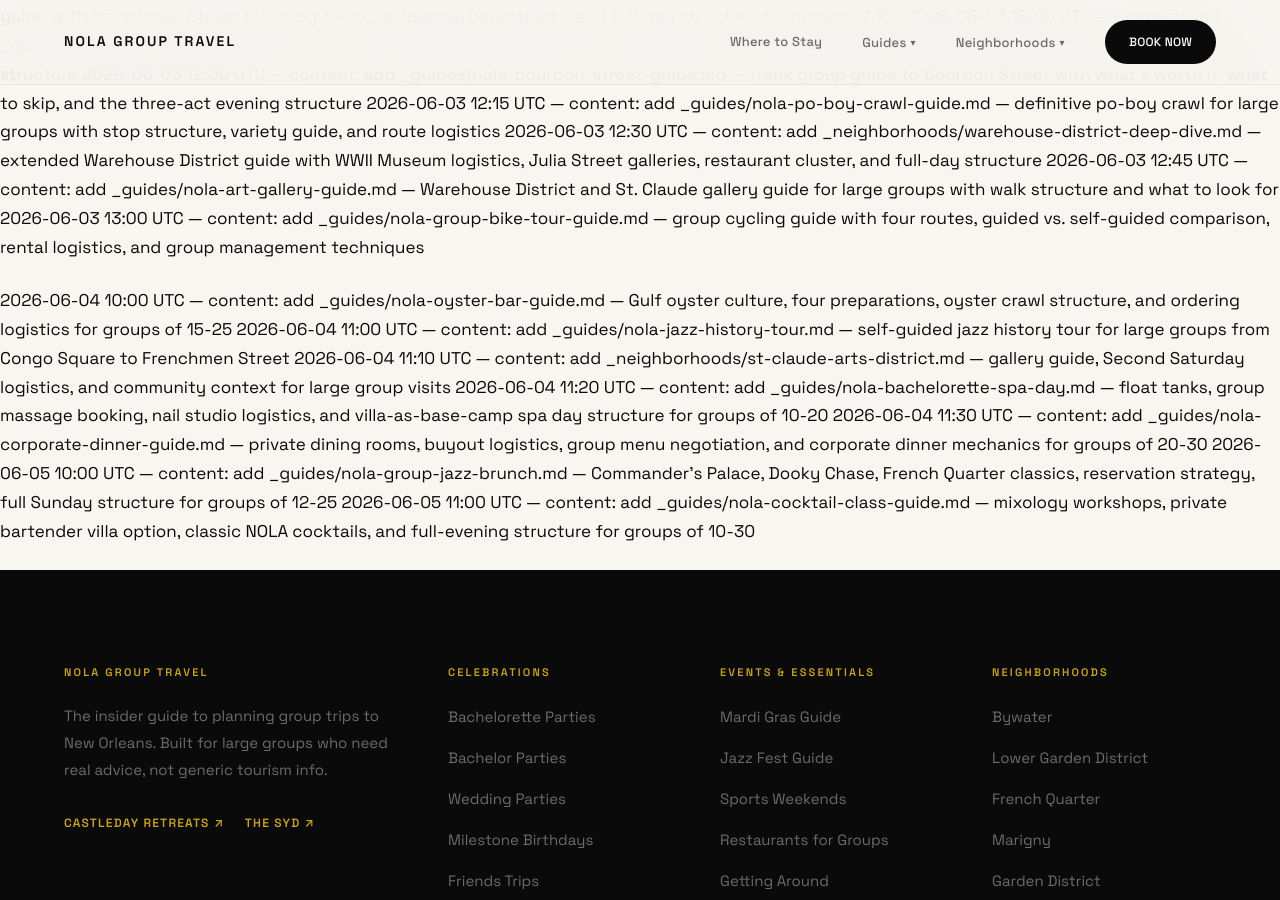
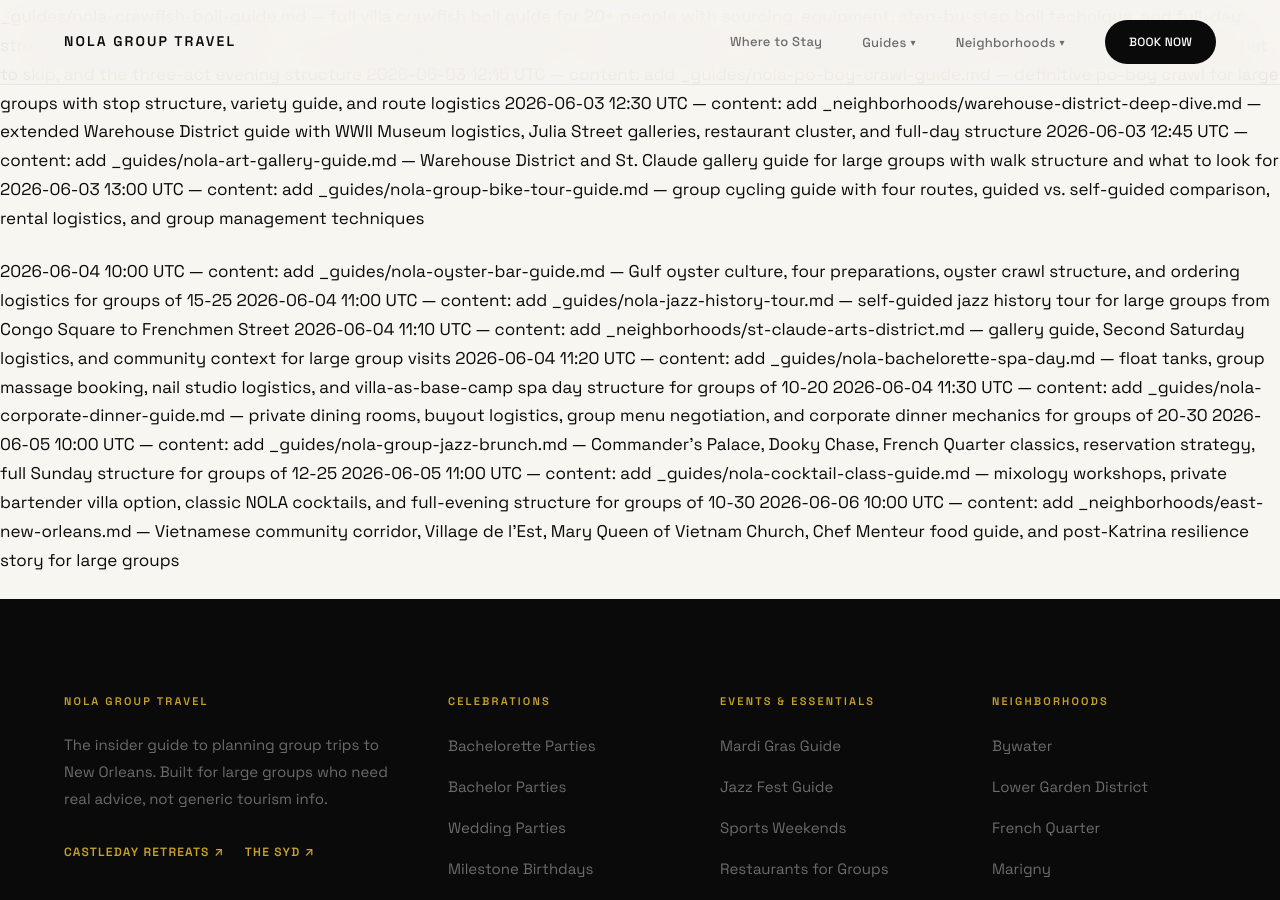
Before and after one commit to sjworth-dev/nola-group-travel, a Jekyll site: the page built from ROADMAP.md, in a window 1280 px wide and 900 px high, scrolled down 13279 px. Built offline with Jekyll 4.4.1, drawn with Linux system fonts in a browser that asks for light colours; some web fonts are replaced; our own code applies the rules of GitHub Pages for plain Markdown files; part of the change alters nothing that is shown; some of the changed text lies outside the part shown.

Commit message:
content: add _neighborhoods/east-new-orleans.md — Vietnamese community and full-city context guide
New neighborhood guide covering Village de l'Est, Mary Queen of Vietnam Church,
the Chef Menteur Highway food corridor, post-Katrina community resilience story,
and logistics for groups of 10-30 visiting New Orleans East. Includes Castleday
and The Syd accommodation CTAs and half-day itinerary structure.

```diff
--- a/ROADMAP.md
+++ b/ROADMAP.md
@@ -97,7 +97,6 @@ New guides go in `_guides/<slug>.md`. New neighborhood pages go in `_neighborhoo
 
 ## Up Next
 
-- `_neighborhoods/east-new-orleans.md` — New Orleans East neighborhood guide: the Vietnamese community corridor, Versailles neighborhood, Mary Queen of Vietnam Church, the Vietnamese restaurants along Chef Menteur Highway, and community context for groups interested in the full city
 - `_guides/nola-voodoo-fest-guide.md` — Voodoo Fest (Halloween weekend music festival in City Park) group guide: the festival itself, the French Quarter Halloween takeover, costume logistics, how to organize a large group for a multi-day music and Halloween weekend
 - `_guides/nola-casino-guide.md` — Harrah's Casino and the gambling scene for large groups: table games, poker rooms, slots vs. table strategy, how to structure a casino evening that works for a mixed group, and what's actually worth doing
 
@@ -246,6 +245,7 @@ New guides go in `_guides/<slug>.md`. New neighborhood pages go in `_neighborhoo
 - 2026-06-04 — `_guides/nola-corporate-dinner-guide.md`
 - 2026-06-05 — `_guides/nola-group-jazz-brunch.md`
 - 2026-06-05 — `_guides/nola-cocktail-class-guide.md`
+- 2026-06-06 — `_neighborhoods/east-new-orleans.md`
 
 ---
 
@@ -382,3 +382,4 @@ New guides go in `_guides/<slug>.md`. New neighborhood pages go in `_neighborhoo
 2026-06-04 11:30 UTC — content: add _guides/nola-corporate-dinner-guide.md — private dining rooms, buyout logistics, group menu negotiation, and corporate dinner mechanics for groups of 20-30
 2026-06-05 10:00 UTC — content: add _guides/nola-group-jazz-brunch.md — Commander's Palace, Dooky Chase, French Quarter classics, reservation strategy, full Sunday structure for groups of 12-25
 2026-06-05 11:00 UTC — content: add _guides/nola-cocktail-class-guide.md — mixology workshops, private bartender villa option, classic NOLA cocktails, and full-evening structure for groups of 10-30
+2026-06-06 10:00 UTC — content: add _neighborhoods/east-new-orleans.md — Vietnamese community corridor, Village de l'Est, Mary Queen of Vietnam Church, Chef Menteur food guide, and post-Katrina resilience story for large groups
--- /dev/null
+++ b/_neighborhoods/east-new-orleans.md
@@ -0,0 +1,219 @@
+---
+title: "New Orleans East: The Vietnamese Community and the Full City"
+description: "Group travel guide to New Orleans East — the Vietnamese corridor along Chef Menteur Highway, Village de l'Est, Mary Queen of Vietnam Church, and why this neighborhood belongs on serious NOLA itineraries."
+category: "Neighborhoods"
+date: 2026-06-06
+---
+
+Almost no one visiting New Orleans goes to New Orleans East. That's predictable — it's not on the tourist map, it doesn't have a cocktail bar with a TikTok following, and it requires intentional effort to get there. It's also one of the most significant places in the city if you want to understand what New Orleans actually is: a layered, immigrant-shaped, disaster-tested, community-organized city that has repeatedly rebuilt itself against long odds.
+
+New Orleans East is home to one of the largest Vietnamese American communities in the United States. The story of how that community got to this stretch of eastern New Orleans, survived Hurricane Katrina with extraordinary collective organization, and built a functioning neighborhood from scratch is one of the great untold stories in American urban history.
+
+A group that makes the trip out here comes back with something most NOLA visitors don't have: actual depth.
+
+---
+
+## What New Orleans East Is
+
+New Orleans East refers to the large swath of the city east of the Industrial Canal, stretching toward Lake Borgne and the Intracoastal Waterway. It was developed heavily in the postwar decades as suburban expansion of New Orleans proper — wide streets, single-family homes, strip mall commercial corridors.
+
+The neighborhood is not compact and walkable in the way that the French Quarter, Bywater, or Marigny are. It's spread out. The main commercial artery is Chef Menteur Highway (often called "Chef" by locals), which runs roughly east-west through the neighborhood.
+
+**The basics:**
+
+- Location: East of the Industrial Canal, roughly 20-30 minutes by car from the French Quarter
+- Character: Suburban residential, major Vietnamese and other immigrant communities, commercial strip along Chef Menteur
+- How groups get there: Drive or rideshare — this is not walkable from central New Orleans
+- What's here: Vietnamese restaurants, Vietnamese bakeries, Mary Queen of Vietnam Church, Village de l'Est, community gardens, levee access
+
+This is not a tourist neighborhood. That's the point.
+
+---
+
+## Village de l'Est: The Vietnamese Community
+
+The Vietnamese community in New Orleans East is concentrated in a section called Village de l'Est (also called Versailles, for the Versailles Arms apartment complex that was one of the original settlement points). The neighborhood stretches roughly along Chef Menteur Highway east of I-510.
+
+**How it got here:**
+
+After the fall of Saigon in April 1975, Vietnamese refugees arrived in the United States through government-organized resettlement programs. Catholic churches played a central role in sponsoring and placing families, and New Orleans — with its French Catholic heritage, its similar subtropical climate, and its fishing-based coastal economy — became a major destination for Vietnamese Catholic families from the Mekong Delta region.
+
+The New Orleans East community was established in the late 1970s and grew steadily through the 1980s and 1990s. By 2005, it was one of the largest Vietnamese American communities in the South, anchored by family networks, Catholic parish life, and an economy built around fishing, small business, and restaurant culture.
+
+It is, by all measures, a deeply rooted immigrant community. Not a transient population — a community that has been in this specific neighborhood for nearly fifty years.
+
+---
+
+## Mary Queen of Vietnam Church
+
+Mary Queen of Vietnam Catholic Church is the gravitational center of the community. Founded in 1983, the church has served as more than a place of worship — it has functioned as a community organizing hub, a social services provider, a political voice, and, during the most critical moment in the community's history, a command center for collective recovery.
+
+**What the church is now:**
+
+The church itself is large and architecturally interesting — it reflects both Vietnamese Catholic aesthetic traditions and the local New Orleans context. Masses are conducted in Vietnamese. The grounds and surrounding blocks have the feel of a functioning, deeply embedded community institution.
+
+**For groups:** Visiting the church requires basic respect — it is an active parish, not a museum. Dress appropriately, be quiet during services, and understand that you are a guest in a community's religious space. The exterior and grounds are generally accessible. Interior visits depend on schedule.
+
+The church runs the Mary Queen of Vietnam Community Development Corporation (MQVN CDC), a nonprofit arm that manages community garden land, organizes economic development, and runs programs that have become models for immigrant community resilience nationally.
+
+---
+
+## The Katrina Story
+
+The Katrina story of the Vietnamese community in New Orleans East is one of the most remarkable narratives in the post-storm recovery and is still not widely known outside policy and urban planning circles.
+
+When Katrina made landfall in August 2005, New Orleans East flooded. Village de l'Est took significant water damage. Like most of the city's residents, the Vietnamese community evacuated.
+
+**What happened next was different:**
+
+Within weeks of the storm, community members began returning and organizing. Mary Queen of Vietnam Church became the coordination point. Father Vien Nguyen — the parish priest — organized emergency services, information sharing, and eventually a community-wide campaign to return and rebuild.
+
+The community rebuilt faster and more completely than almost any other flood-affected neighborhood in New Orleans. Within eighteen months, the majority of households had returned. The mechanisms were: tight family networks, a culture of collective obligation, church-based coordination, and an agricultural background (many families had prior experience with land stewardship and physical rebuilding) that translated to practical recovery skills.
+
+This community also successfully fought off a proposed city landfill that the post-Katrina administration tried to site in New Orleans East — an organizing victory that required political mobilization of a relatively small immigrant community against a much larger institutional opponent. They won.
+
+For a group interested in what community resilience actually looks like in practice, this is a case study that belongs in the itinerary.
+
+---
+
+## The Food: Chef Menteur Highway
+
+This is why most people who know New Orleans East know New Orleans East.
+
+The Vietnamese restaurant and bakery corridor along Chef Menteur Highway is one of the great underappreciated food destinations in the American South. The concentration of Vietnamese food here — pho, banh mi, bánh cuốn, broken rice, Vietnamese baked goods, fresh seafood prepared in Vietnamese coastal traditions — is different in character from Vietnamese food in other American cities because of the specific regional origins of this community.
+
+Many families came from the Mekong Delta region of southern Vietnam. The seafood focus, the specific spice profiles, the way fish and shellfish appear in dishes — these reflect that origin. New Orleans' own position as a Gulf seafood city has created interesting culinary convergence: Vietnamese cooks using Gulf shrimp, local crab, and Louisiana crawfish in Vietnamese preparations that don't exist anywhere else.
+
+**What to eat:**
+
+| Food | What to look for |
+|------|-----------------|
+| Pho | Large bowls, expect to specify beef or chicken; the broth is the thing |
+| Banh mi | Vietnamese baguette sandwiches — the French colonial legacy showing up in sandwich form |
+| Bánh cuốn | Steamed rice rolls with pork and mushroom filling; delicate, frequently homemade |
+| Broken rice (com tam) | Grilled pork over broken-grain rice with pickled vegetables |
+| Vietnamese baked goods | Pandan-flavored cakes, mochi, egg tarts, spring rolls — the bakeries are extraordinary |
+| Pho with Gulf seafood | Seafood pho using local shrimp and crab — regional variation worth ordering |
+
+**Dong Phuong** is the most famous name on the corridor — a Vietnamese bakery and restaurant that has become known citywide for its king cake (yes, a Vietnamese bakery makes one of the city's best king cakes during Mardi Gras season), its bánh mì, and its baked goods. Lines form here during festival season. The line is worth it.
+
+**For groups:** The restaurants along Chef Menteur are not designed for groups of 25 showing up unannounced. Call ahead. Most restaurants can accommodate larger parties with advance notice. For a group of 15-30, a better model is: identify 2-3 spots, split into smaller groups, and meet up after. Or call a single restaurant, explain your group size, and ask if they can seat you — many will.
+
+---
+
+## The Community Garden and Urban Agriculture
+
+One of the more quietly extraordinary things about Village de l'Est is the community's investment in urban agriculture. After Katrina, on land that had been vacant and flood-damaged, the community established market gardens that now produce Vietnamese vegetables and herbs — many of them varieties not widely available elsewhere in New Orleans — for sale at a local farmers market and at community tables.
+
+The VEGGI Cooperative (Versailles Enterprise for a Greener Garden Initiative) is the community gardening organization that coordinates this work. Their market operates on a schedule — check before you visit.
+
+For groups interested in food culture, sustainable agriculture, or immigrant community economics, the garden is an unusual and memorable stop. It's also one of the more visual places in New Orleans East — rows of Southeast Asian vegetables in a subtropical Louisiana climate, tended by community members who brought seed varieties from the other side of the world.
+
+---
+
+## How to Spend Time Here with a Group
+
+### The Half-Day New Orleans East Visit
+
+| Stop | Time | Notes |
+|------|------|-------|
+| Mary Queen of Vietnam Church exterior and grounds | 20-30 min | Grounds accessible; dress respectfully |
+| Walk Village de l'Est residential blocks | 30 min | Observe the neighborhood, don't rush it |
+| VEGGI market or community garden (if operating) | 30-45 min | Check schedule before visiting |
+| Lunch or early afternoon meal along Chef Menteur | 60-90 min | Split group if 20+; call ahead |
+| Dong Phuong for baked goods | 20-30 min | Line is common; worth it |
+
+That's 3-4 hours total, including transit. This is a morning or early-afternoon activity — the food is better before the kitchen rush, and the light for photography in the neighborhood is good in the morning.
+
+### Combine with the Ninth Ward
+
+New Orleans East and the Lower Ninth Ward are on the same geographic corridor east of the Industrial Canal. A group interested in post-Katrina New Orleans history can combine both in a single day:
+
+- Morning: New Orleans East, Vietnamese community, lunch on Chef Menteur
+- Afternoon: Lower Ninth Ward, Holy Cross, levee walk
+
+This gives you a full day focused on the parts of New Orleans that don't appear in most travel itineraries but tell the most complete story of what the city actually is.
+
+---
+
+## Getting There
+
+New Orleans East is not accessible by the streetcar system. You need a car or rideshare.
+
+| From | Transport | Time |
+|------|-----------|------|
+| French Quarter | Uber/Lyft or drive | 20-25 minutes |
+| Bywater | Uber/Lyft or drive | 15-20 minutes |
+| Lower Garden District | Uber/Lyft | 25-30 minutes |
+| CBD / Superdome area | Uber/Lyft | 20-25 minutes |
+
+**For large groups:** A van rental or multiple Ubers. The area is navigable by car; parking is generally available at restaurants and the church grounds. A single van rental for 12-15 people is the cleanest logistics for this trip.
+
+**Note on traffic:** The I-10 on-ramp patterns and the bridge over the Industrial Canal can create congestion during commute hours. Plan to go mid-morning or early afternoon to avoid peak traffic.
+
+---
+
+## What Not to Do
+
+**Don't treat it as a tourist attraction.** Village de l'Est is a working residential community. People live here, worship here, and run businesses here. You're a visitor in their neighborhood — not a guest at a cultural exhibition.
+
+**Don't photograph inside the church without asking.** The church is an active religious space. Exterior photography is generally fine; interior requires judgment and courtesy.
+
+**Don't skip calling ahead for the restaurants.** Showing up with 20 people unannounced to a family restaurant is disrespectful of the kitchen and unlikely to end well. A five-minute call the morning of solves this.
+
+**Don't rush it.** The neighborhood moves at its own pace. The food is slow-cooked in the literal sense. Settle in.
+
+---
+
+## What to Read Before You Go
+
+Context makes everything more legible:
+
+- **"Ties That Bind" (WWNO reporting):** The New Orleans public radio station has done extended reporting on the Vietnamese community's Katrina recovery. Find it online.
+- **Research on the MQVN CDC:** The Mary Queen of Vietnam Community Development Corporation has been written about extensively in urban planning and community development literature. A 10-minute Google session surfaces genuinely good material.
+- **General background on Vietnamese Catholic resettlement post-1975:** Understanding the refugee origin story adds depth to everything you'll see in the neighborhood.
+
+None of this is required. The food will be excellent whether you've done homework or not. But the visit is different if your group arrives with context.
+
+---
+
+## Pro Tips
+
+1. **Eat before you plan on leaving.** The food on Chef Menteur is good enough that your group will want more than planned. Build in time for second orders, lingering, and an extra stop at the bakery.
+
+2. **Go on a weekday if possible.** Weekends bring more foot traffic and longer waits at the popular spots. A Thursday or Friday visit is easier to navigate with a large group.
+
+3. **Brief your group before you go.** The visit is meaningfully better if everyone in your group understands why this community is here and what they survived. Five minutes of context in the car changes the quality of the experience.
+
+4. **Split into smaller groups for the restaurants.** Groups of 8-10 are easier to seat and serve than groups of 25. Divide into sub-groups and take two tables, or hit two different spots.
+
+5. **Check the VEGGI market schedule before visiting.** Community markets operate on specific days and times. Showing up when it's not running is a wasted trip; showing up when it is running is a memorable experience.
+
+6. **Don't skip the baked goods.** Whatever you ordered for lunch, leave room for something from a Vietnamese bakery. Pandan cake, egg tarts, or a bánh mì to eat on the drive back — the pastry culture here is outstanding.
+
+7. **Connect it to the rest of the trip.** New Orleans East is not an isolated curiosity — it's part of the same city as the French Quarter, the Tremé, and the Bywater. A trip that includes this neighborhood tells a more complete story than a trip that doesn't.
+
+---
+
+## Groups of 10–30: Home Base Options
+
+New Orleans East doesn't have large-group accommodations within the neighborhood. The practical base camps are in the neighborhoods most geographically and culturally connected to the east side of the city.
+
+**[Castleday Retreats](https://castledayretreats.com)** — Three private villas in the Bywater, each sleeping up to 30. The Bywater is the natural home base for groups who want to spend serious time on the city's east side. From the Bywater, New Orleans East is a 15-20 minute drive — close enough for an easy day trip, far enough that you feel the geographic scope of the city on the way there. The Bywater itself is a neighborhood shaped by its own community organizing story and its proximity to the Industrial Canal corridor. The three villas — The Herald, The Cocodrie, and The Florentine — each have private pools, full kitchens, and complete privacy. For a group whose itinerary includes Tremé, the Marigny, the Ninth Ward, and New Orleans East, the Bywater is the correct base.
+
+**[The Syd](https://thesyd.com)** — Multiple villas in the Lower Garden District, each sleeping up to 22. Slightly further from New Orleans East geographically, but excellent if your group's itinerary is weighted toward Uptown, Garden District, and Magazine Street with New Orleans East as a single day excursion. The Syd sits one block from the St. Charles Streetcar, has shared heated pool, hot tub, sauna, and outdoor kitchen, and has rooms designed by local New Orleans artists — a connection to the city's creative culture that runs through everything from the Garden District galleries to the Vietnamese artists who have contributed to the city's visual scene.
+
+For either property: book early. Large-group accommodations in New Orleans fill months in advance, especially around festival weekends.
+
+---
+
+## Go to New Orleans East
+
+The French Quarter is great. The Marigny is great. Everyone goes to both.
+
+The groups that go to New Orleans East come back talking about it differently. They ate food that surprised them. They stood in a neighborhood that shouldn't exist as a functioning community given what it's been through and clearly does. They understood something about the city that most visitors don't understand.
+
+That's the trip. New Orleans East is part of it.
+
+- [Castleday Retreats](https://castledayretreats.com) — Bywater, private villas, up to 30 guests, closest base camp to New Orleans East
+- [The Syd](https://thesyd.com) — Lower Garden District, up to 22 guests, shared amenities, St. Charles Streetcar access
```
